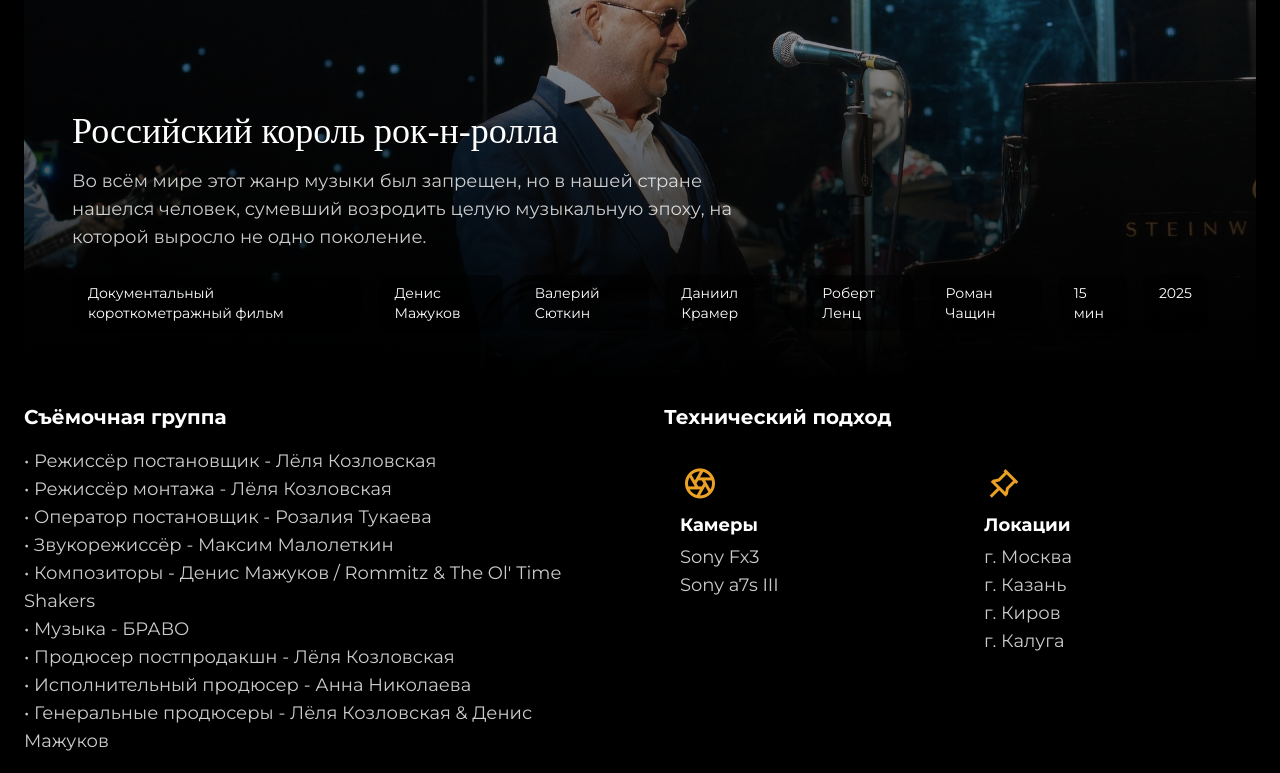
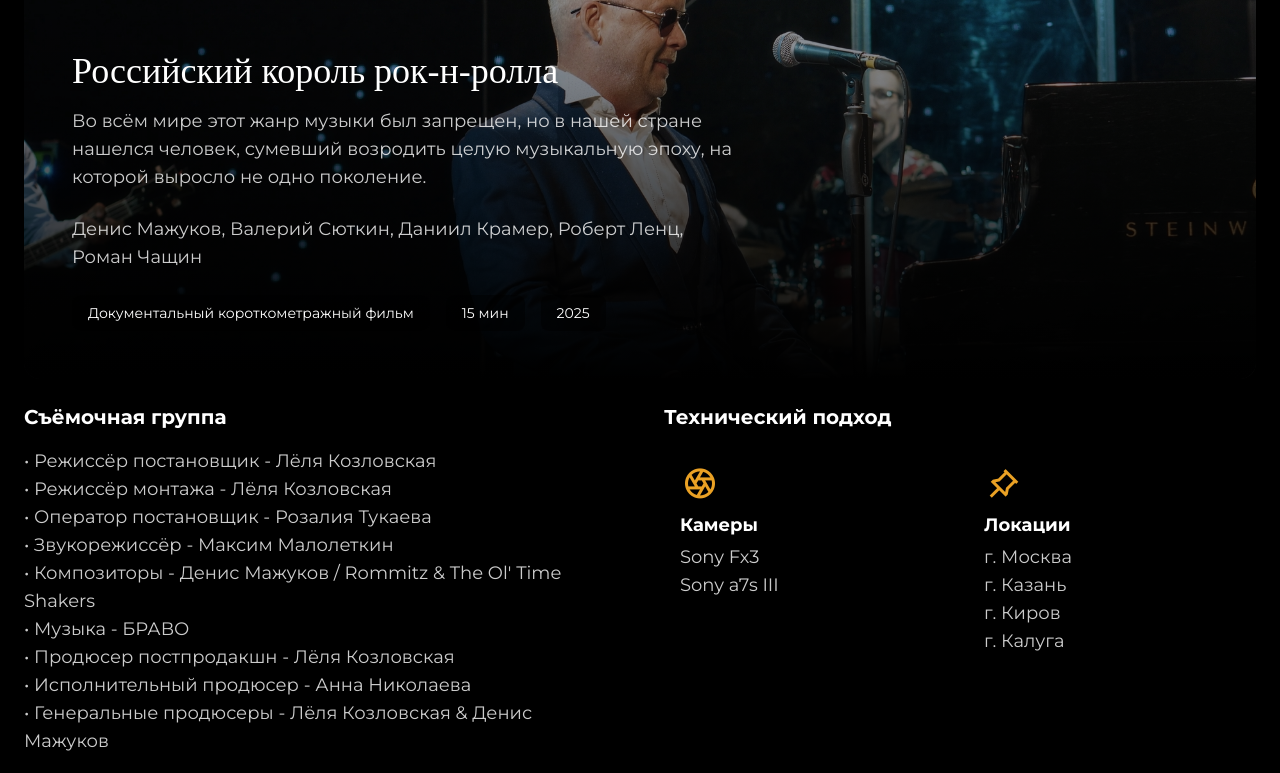
Before and after one commit to vultourjol/film-producer-website, a plain HTML site: page index.html in a window 1280 px wide. Shown: the part 1573-2346 px from the top of the page. Drawn offline with nearby package versions, Linux system fonts and the light colour scheme; a web font is replaced by a local one.

Commit message:
Updated structure.

```diff
--- a/index.html
+++ b/index.html
@@ -258,13 +258,9 @@
                     <div class="absolute bottom-0 left-0 p-12">
                         <h3 class="text-xl md:text-4xl mb-4 druk-font">Российский король рок-н-ролла</h3>
                         <p class="text-sm md:text-lg max-w-2xl opacity-80 mb-6">Во всём мире этот жанр музыки был запрещен, но в нашей стране нашелся человек, сумевший возродить целую музыкальную эпоху, на которой выросло не одно поколение.</p>
+                        <p class="text-sm md:text-lg max-w-2xl opacity-80 mb-6">Денис Мажуков, Валерий Сюткин, Даниил Крамер, Роберт Ленц, Роман Чащин</p>
                         <div class="flex space-x-4">
                             <span class="px-4 py-2 bg-black bg-opacity-50 rounded text-sm">Документальный короткометражный фильм</span>
-                            <span class="px-4 py-2 bg-black bg-opacity-50 rounded text-sm">Денис Мажуков</span>
-                            <span class="px-4 py-2 bg-black bg-opacity-50 rounded text-sm">Валерий Сюткин</span>
-                            <span class="px-4 py-2 bg-black bg-opacity-50 rounded text-sm">Даниил Крамер</span>
-                            <span class="px-4 py-2 bg-black bg-opacity-50 rounded text-sm">Роберт Ленц</span>
-                            <span class="px-4 py-2 bg-black bg-opacity-50 rounded text-sm">Роман Чащин</span>
                             <span class="px-4 py-2 bg-black bg-opacity-50 rounded text-sm">15 мин</span>
                             <span class="px-4 py-2 bg-black bg-opacity-50 rounded text-sm">2025</span>
                         </div>
```
Also changed, not shown: 1 other file.
